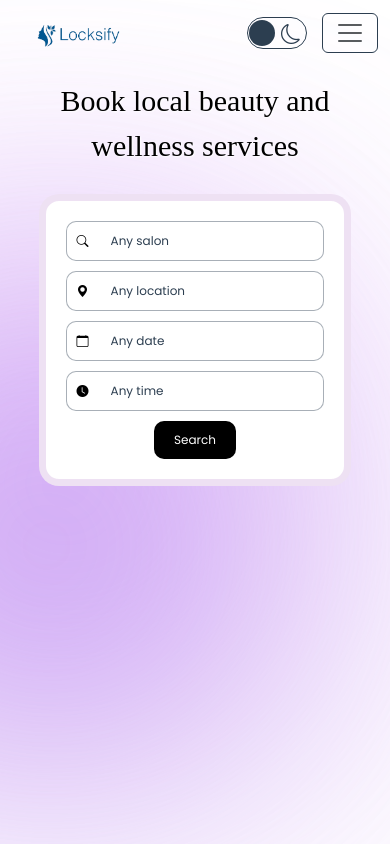
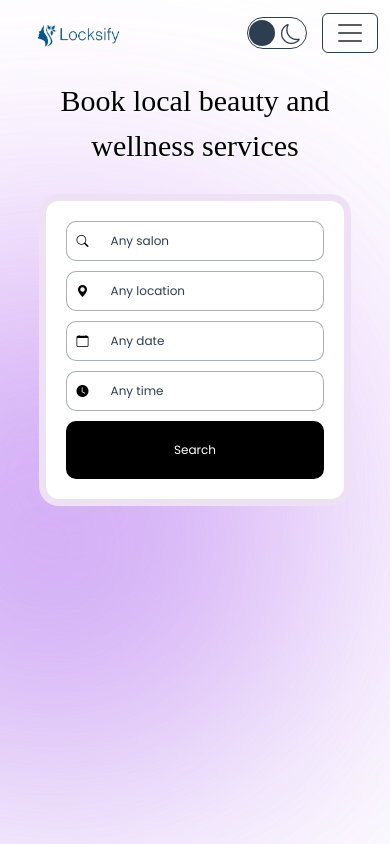
Before and after one commit to Adrijana1308/wa-frontend, a Vue app in the folder locksify/: page / in a window 390 px wide. Built offline with nearby package versions, Linux system fonts and the light colour scheme; a web font is replaced by a local one.

Commit message:
Update HomeView.vue
promjena izgleda tražilice na 1440px

```diff
--- a/locksify/src/views/HomeView.vue
+++ b/locksify/src/views/HomeView.vue
@@ -30,7 +30,7 @@
             <input type="text" class="search-box" placeholder="Any time">
           </form>
         </div>
-        <a href="#cards"><button @click="toggleCards" type="submit" class="search-button">Search</button></a>
+        <a href="#cards" class="search-button"><button @click="toggleCards" type="submit" class="search-button">Search</button></a>
     </div>
   </div>
   <Cards id="cards" v-show="showCards" />
@@ -223,7 +223,7 @@ body {
 .dark #search-button {
   background-color: #FAF9F6;
 }
-
+/*
 @media (max-width: 1440px){
     .search-container{
         flex-direction: column;
@@ -260,7 +260,7 @@ body {
     p{
       font-size: 200px;
     }
-}
+}*/
 
 @media (max-width: 1024px) {
     p{
@@ -273,12 +273,32 @@ body {
         width: 60%;
         height: auto;
         border-radius: 20px;
+        padding: 20px;
     }
 
     .input-container{
         width: 100%;
         height: 50px;
+        border: none;
     }
+
+    .form{
+        border: 1px solid #2c3e5069;
+        border-radius: 10px;
+        height: 100%;
+    }
+
+    .search-box{
+        margin-left: 20px;
+        border: none;
+    }
+
+    .search-button{
+        border-radius: 10px;
+        padding: 10px 20px;
+        width: 100%;
+    }
+
     .home p{
       font-size: 60px;
     }
```
